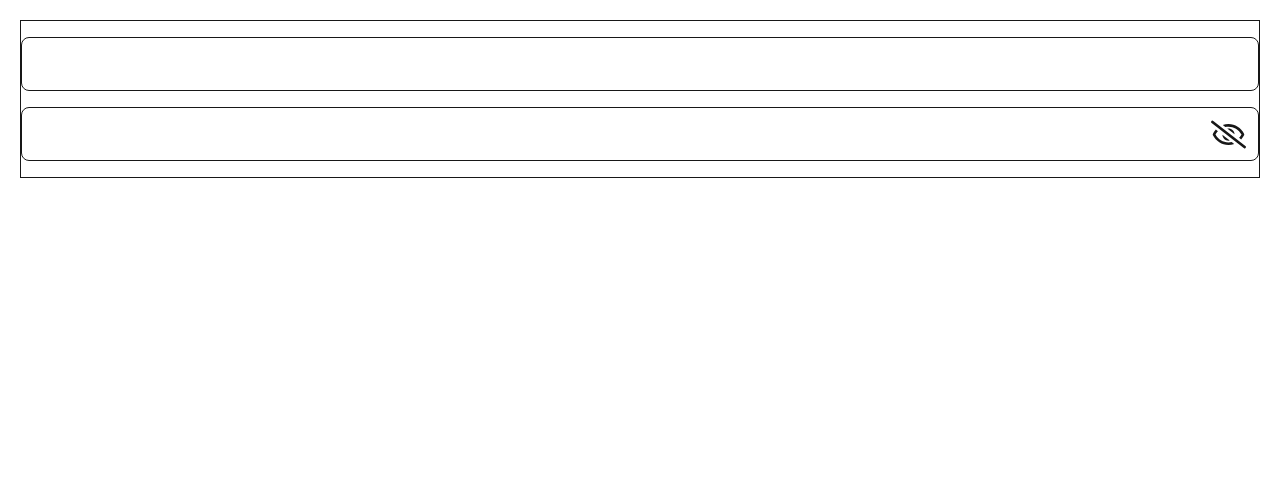
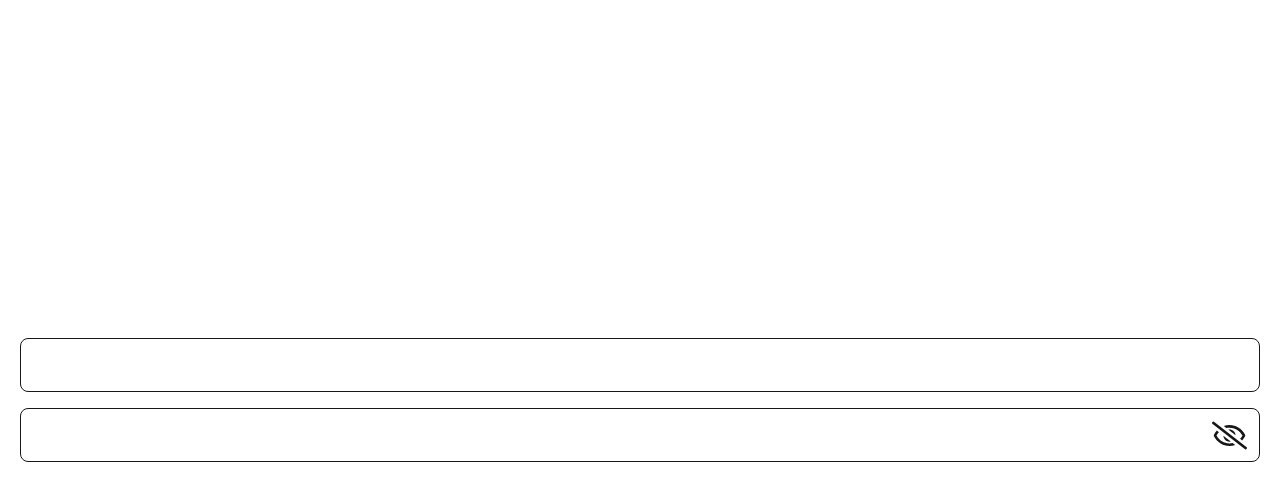
Before and after one commit to dev-brunosantos/Marcados-Next, a Next.js app: page /login in a window 1280 px wide. Shown: the top 500 px of the page. Built offline with nearby package versions, Linux system fonts and the light colour scheme.

Commit message:
Adicionando margens aos componentes

```diff
--- a/src/components/Tela.tsx
+++ b/src/components/Tela.tsx
@@ -2,7 +2,7 @@ import { ReactNode } from "react"
 
 export const Tela = ({ children }: { children: ReactNode }) => {
     return (
-        <div className="w-full h-[100vh] p-5">
+        <div className="w-full h-[100vh] p-5 flex flex-col items-center justify-center">
             {children}
         </div>
     )
@@ -10,7 +10,7 @@ export const Tela = ({ children }: { children: ReactNode }) => {
 
 export const TelaContainer = ({ children }: { children: ReactNode }) => {
     return (
-        <div className="w-full h-auto py-2 flex flex-col items-center justify-center border">
+        <div className="w-full h-auto mt-2 mb-2 py-2 flex flex-col items-center justify-center">
             {children}
         </div>
     )
```
